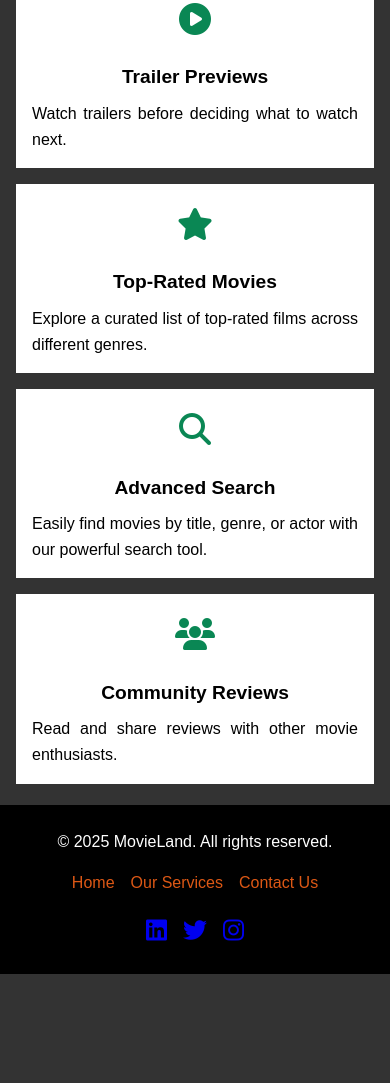
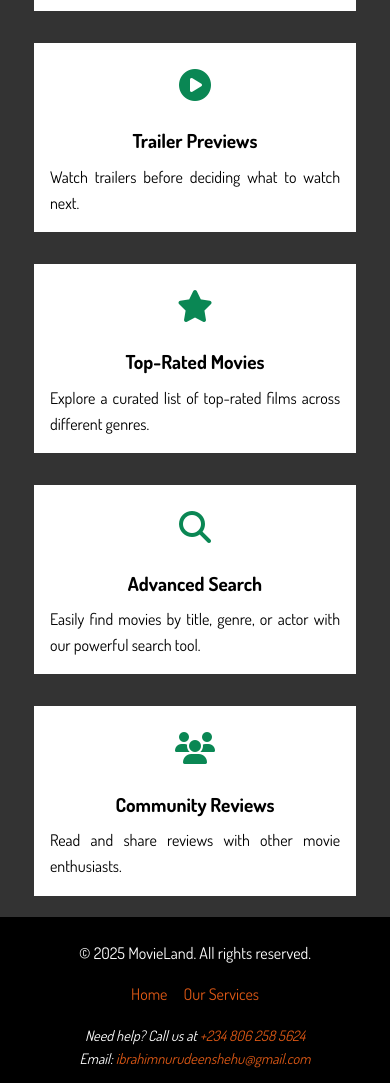
Before and after one commit to techienuru/Responsive-landing-page--Darey.io, a plain HTML site: page index.html in a window 390 px wide. Shown: the part 815-1898 px from the top of the page. Before the commit the page ends 1789 px from the top, so only its background shows below. Drawn offline with Linux system fonts and the light colour scheme.

Commit message:
Enhance layout and responsiveness of MovieLand website; add responsive CSS and improve footer structure

```diff
--- a/index.html
+++ b/index.html
@@ -11,19 +11,19 @@
     />
     <!-- Custom CSS -->
     <link rel="stylesheet" href="style.css" />
+    <!-- Responsiveness CSS -->
+    <link rel="stylesheet" href="responsive.css" />
   </head>
   <body>
     <main>
       <!-- Start of Hero Section -->
       <section id="hero-section">
-        <div class="container">
         <h1 class="hero-headline">Find Your Next Favorite Movie Instantly</h1>
         <p class="hero-subheadline">
           Stop wasting time scrolling! Get personalized movie recommendations
           based on your mood, genre, and favorites—all in one click.
         </p>
         <button type="button" class="cta-btn">Get Started</button>
-        </div>
       </section>
       <!-- End of Hero Section -->
 
@@ -100,24 +100,49 @@
     <footer id="footer-section">
       <div class="container">
         <div class="footer-inner">
+          <!-- Copyright Notice -->
           <div class="footer-copyright">
             <p>&copy; 2025 MovieLand. All rights reserved.</p>
           </div>
 
-          <div class="footer-links">
+          <!-- Footer Navigation -->
+          <nav class="footer-links" aria-label="Footer Navigation">
             <a href="#hero-section">Home</a>
             <a href="#features-section">Our Services</a>
-            <a href="tel:+2348062585624">Contact Us</a>
-          </div>
+          </nav>
 
+          <!-- Contact Information -->
+          <address class="footer-contact">
+            <p>
+              Need help? Call us at
+              <a href="tel:+2348062585624">+234 806 258 5624</a>
+            </p>
+            <p>
+              Email:
+              <a href="mailto:ibrahimnurudeenshehu@gmail.com">
+                ibrahimnurudeenshehu@gmail.com
+              </a>
+            </p>
+          </address>
+
+          <!-- Social Media Links -->
           <div class="footer-socials">
-            <a href="https://www.linkedin.com/in/ibrahim-nurudeen-375b55267/">
+            <a
+              href="https://www.linkedin.com/in/ibrahim-nurudeen-375b55267/"
+              aria-label="LinkedIn Profile"
+            >
               <i class="fab fa-linkedin"></i>
             </a>
-            <a href="https://twitter.com/techienuru">
+            <a
+              href="https://twitter.com/techienuru"
+              aria-label="Twitter Profile"
+            >
               <i class="fab fa-twitter"></i>
             </a>
-            <a href="https://www.instagram.com/techienuru/">
+            <a
+              href="https://www.instagram.com/techienuru/"
+              aria-label="Instagram Profile"
+            >
               <i class="fab fa-instagram"></i>
             </a>
           </div>
--- /dev/null
+++ b/responsive.css
@@ -0,0 +1,32 @@
+/*
+
+    FEATURES SECTION
+
+ */
+@media all and (max-width: 655px) {
+  #features-section {
+    padding: 1rem;
+  }
+}
+@media all and (max-width: 800px) {
+  .feature-box {
+    flex-basis: 45%;
+  }
+}
+@media all and (max-width: 555px) {
+  .feature-box {
+    flex-basis: 90%;
+  }
+}
+
+/*
+
+    FOOTER SECTION
+
+ */
+
+@media all and (max-width: 310px) {
+  .footer-links {
+    gap: 0.4rem;
+  }
+}
--- a/style.css
+++ b/style.css
@@ -1,15 +1,24 @@
+/*
+
+    GOOGLE FONT
+
+*/
+@import url("https://fonts.googleapis.com/css2?family=Dosis:wght@200..800&display=swap");
+
 :root {
   --background-color: #333;
   --text-color: #fff;
   --primary-color: #0a8754;
   --secondary-color: rgb(219, 3, 3);
   --tertiary-color: #dd5815;
+  --font-family: "Dosis", sans-serif;
 }
-/* #004f2d   */
+
 * {
   margin: 0;
   padding: 0;
   box-sizing: border-box;
+  font-family: var(--font-family);
 }
 
 body {
@@ -26,21 +35,14 @@ body {
 */
 
 #hero-section {
-  margin-top: 30px;
-  display: flex;
-  justify-content: space-between;
-  align-items: center;
+  margin: 30px 0px;
   padding: 1rem;
+  text-align: center;
 }
 
 .hero-headline {
   font-size: 1.5rem;
   margin-bottom: 1rem;
-}
-
-.hero-headline,
-.hero-subheadline {
-  text-align: center;
 }
 
 .cta-btn {
@@ -56,6 +58,11 @@ body {
   cursor: pointer;
 }
 
+.cta-btn:hover {
+  background-color: var(--secondary-color);
+  color: #fff;
+  transition: all 0.3s ease-in-out;
+}
 /*
 
     FEATURE SECTION
@@ -66,36 +73,21 @@ body {
   padding: 1rem 5rem;
 }
 
-@media all and (max-width: 500px) {
-  #features-section {
-    padding: 1rem;
-  }
-}
-
 .features-header {
   text-align: center;
   margin-bottom: 1.5rem;
 }
 
 .features-inner {
-  display: grid;
-  grid-template-columns: repeat(3, 1fr);
-  gap: 1rem;
+  display: flex;
+  justify-content: space-evenly;
+  flex-wrap: wrap;
+  row-gap: 2rem;
   margin: 5px 0px;
 }
 
-@media all and (max-width: 850px) {
-  .features-inner {
-    grid-template-columns: repeat(2, 1fr);
-  }
-}
-@media all and (max-width: 585px) {
-  .features-inner {
-    grid-template-columns: 1fr;
-  }
-}
-
 .feature-box {
+  flex-basis: 30%;
   background-color: white;
   color: black;
   padding: 1rem;
@@ -137,12 +129,6 @@ footer {
   gap: 1rem;
 }
 
-@media all and (max-width: 310px) {
-  .footer-links {
-    gap: 0.4rem;
-  }
-}
-
 .footer-links a {
   color: var(--tertiary-color);
   text-decoration: none;
@@ -152,6 +138,21 @@ footer {
 }
 
 .footer-links a:hover {
+  text-decoration: underline;
+  color: var(--secondary-color);
+}
+
+.footer-contact {
+  margin-top: 1rem;
+  font-size: 0.9rem;
+}
+
+.footer-contact a {
+  color: var(--tertiary-color);
+  text-decoration: none;
+  transition: color 0.3s ease-in-out;
+}
+.footer-contact a:hover {
   text-decoration: underline;
   color: var(--secondary-color);
 }
```
Lines whose indentation alone changed are shown as unchanged.
